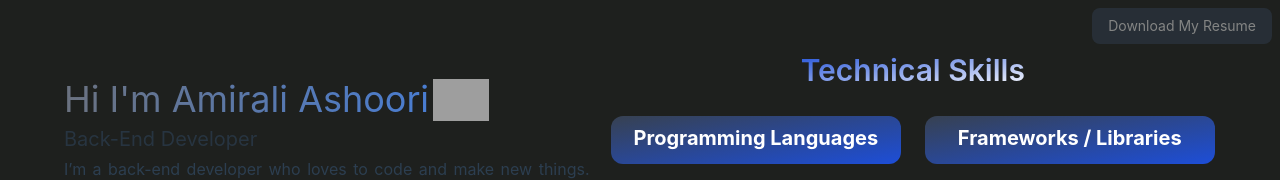
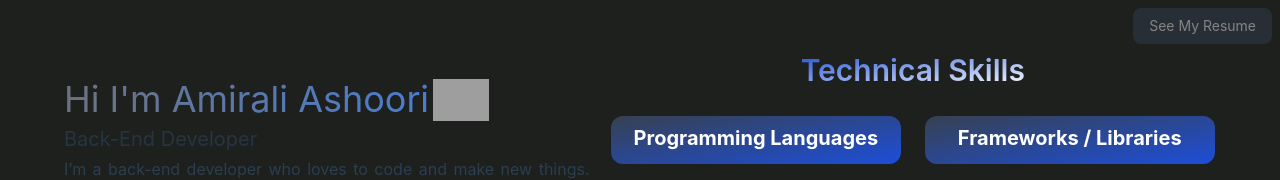
Before and after one commit to itisroach/portfolio-website, a Vue app: page / in a window 1280 px wide. Shown: the top 180 px of the page. Built offline with nearby package versions, Linux system fonts and the light colour scheme; grey boxes are pictures that could not be loaded.

Commit message:
updated resume

```diff
--- a/src/App.vue
+++ b/src/App.vue
@@ -5,13 +5,12 @@ import Projects from './components/Projects.vue';
 import Footer from './components/Footer.vue';
 import AOS from 'aos';
 import 'aos/dist/aos.css';
-import Resume from '../public/files/Resume.pdf'
 AOS.init();
 
 </script>
 
 <template>
-  <a :href="Resume" download class="fixed z-60 bg-slate-700 opacity-45 focus:opacity-100 hover:opacity-100 transition-all py-2 px-4 rounded-lg right-2 lg:right-2 lg:text-sm  top-2 text-white text-xs">Download My Resume</a>
+  <a href="https://drive.google.com/file/d/1CWzmj0qpf25K9djtg7bhakMGp-8dDCrf/view?usp=drive_link" class="fixed z-60 bg-slate-700 opacity-45 focus:opacity-100 hover:opacity-100 transition-all py-2 px-4 rounded-lg right-2 lg:right-2 lg:text-sm  top-2 text-white text-xs">See My Resume</a>
   <section id="main">
     <HeaderComp data-aos="fade-right" data-aos-duration="2000" />
     <Skills data-aos="fade-left" data-aos-duration="2000" />
```
